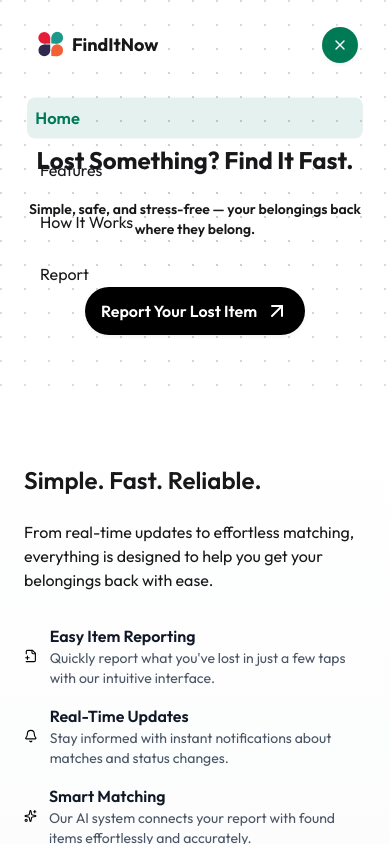
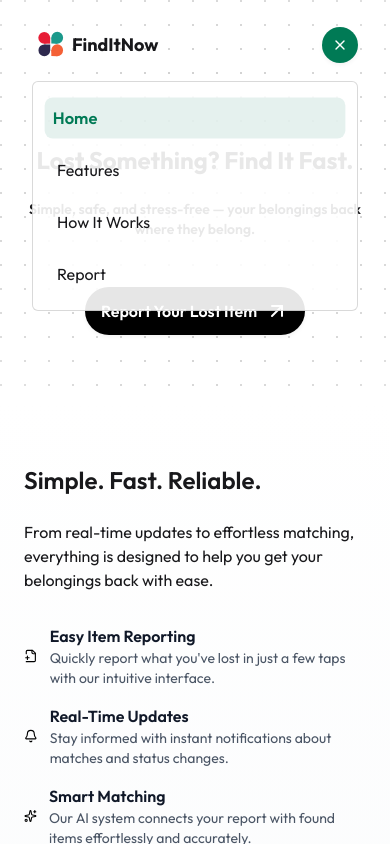
Before and after one commit to team-d-inc/find-it-now, a Next.js app in the folder find-it-now-app/: page / in a window 390 px wide. Both pictures are taken after a click on the button 340 px from the left and 44 px from the top of the page. Shown: the top 844 px of the page. Built offline with nearby package versions, Linux system fonts and the light colour scheme.

Commit message:
Fix: home page header

```diff
--- a/find-it-now-app/src/components/layout/header.tsx
+++ b/find-it-now-app/src/components/layout/header.tsx
@@ -184,13 +184,17 @@ export const Header = () => {
         {isMobileMenuOpen && (
           <nav
             className={cn(
-              'mt-4 border-t pt-4 transition-all duration-300 md:hidden',
-              isScrolled ? 'border-gray-200' : 'border-white/20',
+              'mt-4 pt-4 transition-all duration-300 md:hidden',
+              isServiceHome
+                ? ''
+                : isScrolled
+                  ? 'border-t border-gray-200 bg-transparent'
+                  : 'rounded-md border border-black/15 bg-white/90 p-4',
               !isServiceHome
                 ? ''
                 : isScrolled
-                  ? 'text-white'
-                  : 'rounded-md bg-black/75 p-4 text-white',
+                  ? 'border-t text-white'
+                  : 'rounded-md border border-black/20 bg-black/75 p-4 text-white',
             )}
           >
             <div className="flex flex-col space-y-3">
```
